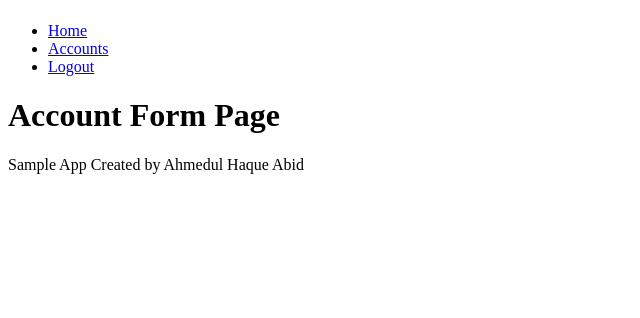
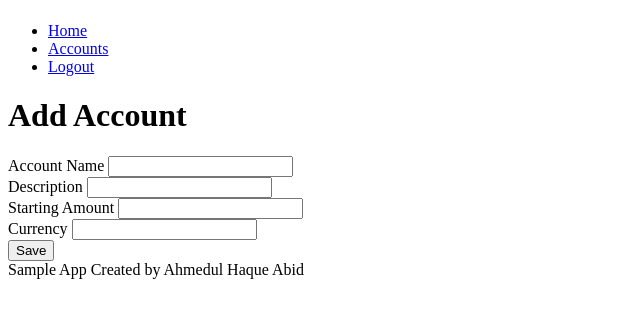
Before and after one commit to a-h-abid/djanogo-expense-manager, a Django app: page /accounts/create/ in a window 1280 px wide. Shown: the part 58-376 px from the top of the page, without its empty margins (0-640 px from the left). Run offline with Django 3.2, Linux system fonts and the light colour scheme; the visitor is signed in with stand-in values (Sample User, id 1).

Commit message:
Some minor refactoring.

```diff
--- a/expense_manager/accounts/templates/accounts/accounts/form.html
+++ b/expense_manager/accounts/templates/accounts/accounts/form.html
@@ -1,5 +1,41 @@
 {% extends "frontend/layout.html" %}
 
+{% block title %}
+    {{ form_mode | title }} Account
+{% endblock %}
+
 {% block content %}
-    <h1>Account Form Page</h1>
+
+    <h1>{{ form_mode | title }} Account</h1>
+
+    <form method="POST" action="{{ post_url }}">
+
+        {% csrf_token %}
+
+        <div class="form-group">
+            <label for="name">Account Name</label>
+            <input type="text" id="name" name="name" />
+        </div>
+
+        <div class="form-group">
+            <label for="description">Description</label>
+            <input type="text" id="description" name="description" />
+        </div>
+
+        <div class="form-group">
+            <label for="starting_amount">Starting Amount</label>
+            <input type="text" id="starting_amount" name="starting_amount" />
+        </div>
+
+        <div class="form-group">
+            <label for="currency">Currency</label>
+            <input type="text" id="currency" name="currency" />
+        </div>
+
+        <div class="form-group">
+            <input type="submit" value="Save"/>
+        </div>
+
+    </form>
+
 {% endblock %}
--- a/expense_manager/accounts/urls.py
+++ b/expense_manager/accounts/urls.py
@@ -14,7 +14,7 @@ urlpatterns = [
     url(r'^(?P<account_id>[0-9]+)/$', views.detail, name='detail'),
 
     # Edit Existing Account
-    url(r'^(?P<account_id>[0-9]+)/edit/$', views.create, name='edit'),
+    url(r'^(?P<account_id>[0-9]+)/edit/$', views.edit, name='edit'),
 
     # List Transactions
     url(r'^(?P<account_id>[0-9]+)/transaction/$', views.list_transaction, name='list_transaction'),
--- a/expense_manager/accounts/views.py
+++ b/expense_manager/accounts/views.py
@@ -1,6 +1,7 @@
-from django.shortcuts import render
+from django.shortcuts import render, redirect
 from django.http import HttpResponse
 from django.contrib.auth.decorators import login_required
+from django.core.urlresolvers import reverse
 from .models import Account, Transaction
 from .repositories.account_repo import AccountRepo
 
@@ -12,7 +13,12 @@ def index(request):
 
 @login_required
 def create(request):
-    context = {'form_mode' : 'add'}
+    context = {
+        'form_mode' : 'add',
+        'post_url' : reverse('accounts:create')
+    }
+    #if request.POST :
+
     return render(request, 'accounts/accounts/form.html', context)
 
 @login_required
@@ -20,13 +26,14 @@ def edit(request, account_id):
     account = Account.objects.get(id=account_id)
     context = {
         'account' : account,
-        'form_mode' : 'edit'
+        'form_mode' : 'edit',
+        'post_url' : reverse('accounts:edit', args=[account_id])
     }
     return render(request, 'accounts/accounts/form.html', context)
 
 @login_required
 def detail(request, account_id):
-    account = AccountRepo().get(account_id)
+    account = AccountRepo().get( id=account_id, user_id=request.user.id )
     context = {
         'account' : account,
         'starting_amount_format' : account.currency + ' ' + str(account.starting_amount),
@@ -36,7 +43,7 @@ def detail(request, account_id):
 
 @login_required
 def list_transaction(request, account_id):
-    account = AccountRepo().get(account_id)
+    account = AccountRepo().get( id=account_id, user_id=request.user.id )
     transactions = Transaction.objects.filter(account_id=account.id)
     context = {
         'account' : account,
@@ -46,7 +53,7 @@ def list_transaction(request, account_id):
 
 @login_required
 def add_transaction(request, account_id):
-    account = AccountRepo().get(account_id)
+    account = AccountRepo().get( id=account_id, user_id=request.user.id )
     context = {
         'account' : account,
         'form_mode' : 'add'
@@ -55,7 +62,7 @@ def add_transaction(request, account_id):
 
 @login_required
 def edit_transaction(request, account_id, transaction_id):
-    account = AccountRepo().get(account_id)
+    account = AccountRepo().get( id=account_id, user_id=request.user.id )
     transaction = Transaction.objects.get(id=transaction_id)
     context = {
         'account' : account,
```
